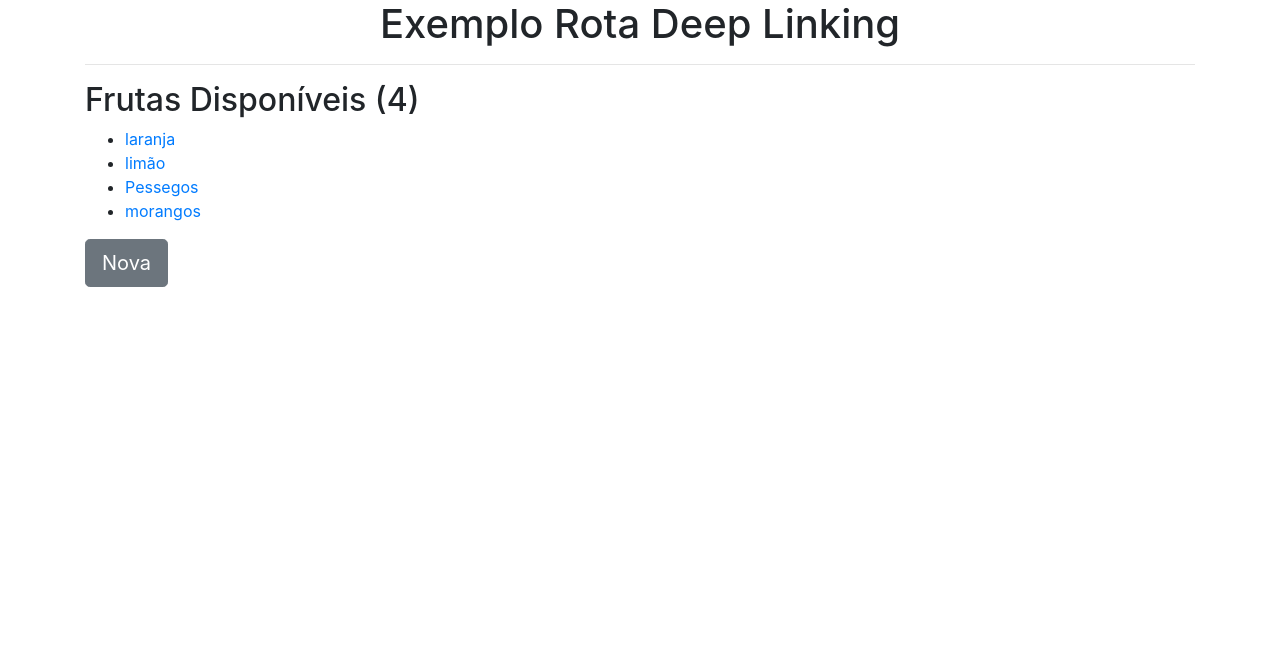
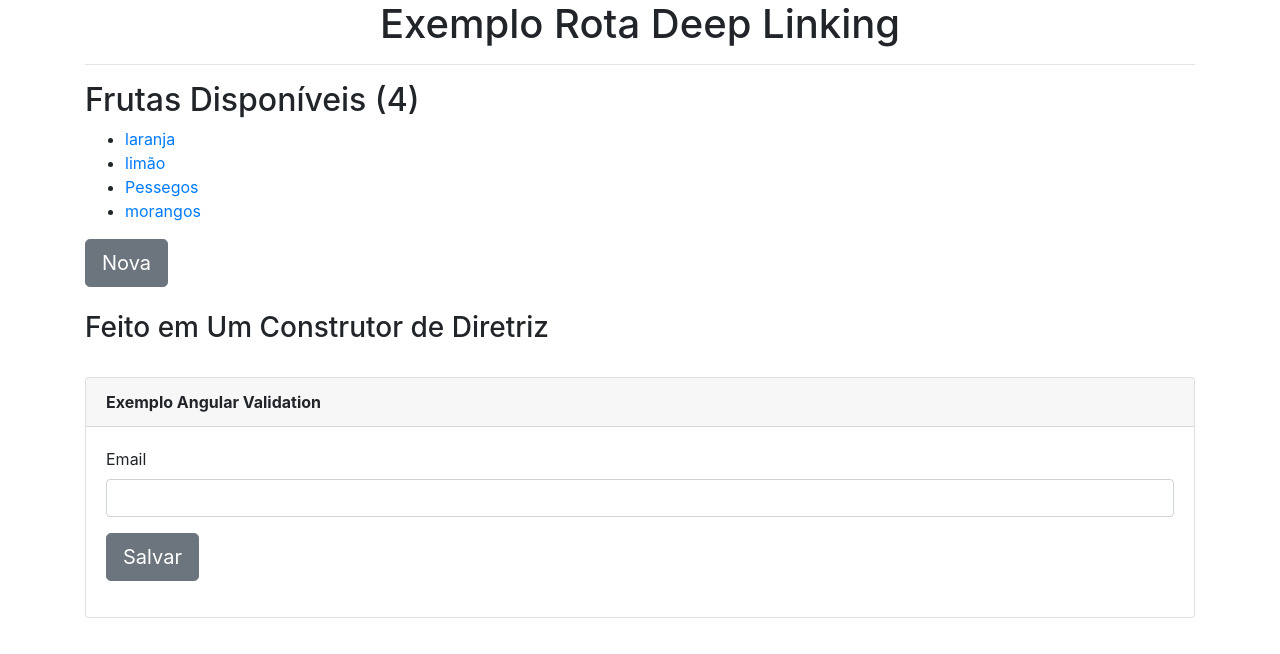
Before and after one commit to DaredevilCode/angularJs-Spring-MVC, a plain HTML site: page WebContent/index.html in a window 1280 px wide. Drawn offline with Linux system fonts and the light colour scheme.

Commit message:
Criando Exemplo de diretivas do AngularJS e Validação simples de Email

```diff
--- a/WebContent/index.html
+++ b/WebContent/index.html
@@ -19,7 +19,28 @@
 			<center><h1>Exemplo Rota Deep Linking</h1></center>
 			<hr>
 			<div ng-view>
-
+			</div>
+			<br>
+			<span>
+				<h3  page-title-directive></h3>
+			</span>
+			<br>
+			<div class="card">
+			  <div class="card-header">
+			    <b>Exemplo Angular Validation</b>
+			  </div>
+			  <div class="card-body">
+			    <form action="#" name="myForm">
+				  <div class="form-group">
+				    <label for="txtEmail">Email</label>
+				    <input type="email" class="form-control" id="txtEmail" name="email" ng-model="email">
+				    <span ng-show="myForm.email.$error.email">Não é um e-mail válido</span>
+				  </div>
+				  <div class="form-group">
+					<button class="btn btn-secondary btn-lg">Salvar</button>
+				  </div>
+				</form>
+			  </div>
 			</div>
 		</div>
 	</body>
--- a/WebContent/resources/js/controllers/mainController.js
+++ b/WebContent/resources/js/controllers/mainController.js
@@ -44,4 +44,10 @@ app.controller('newController', ['$scope', '$routeParams', '$rootScope', '$route
 			$location.path('/');
 		};
 	}
-])
+]);
+
+app.directive("pageTitleDirective", function(){
+	return {
+		template: "Feito em Um Construtor de Diretriz"
+	}
+});
```
